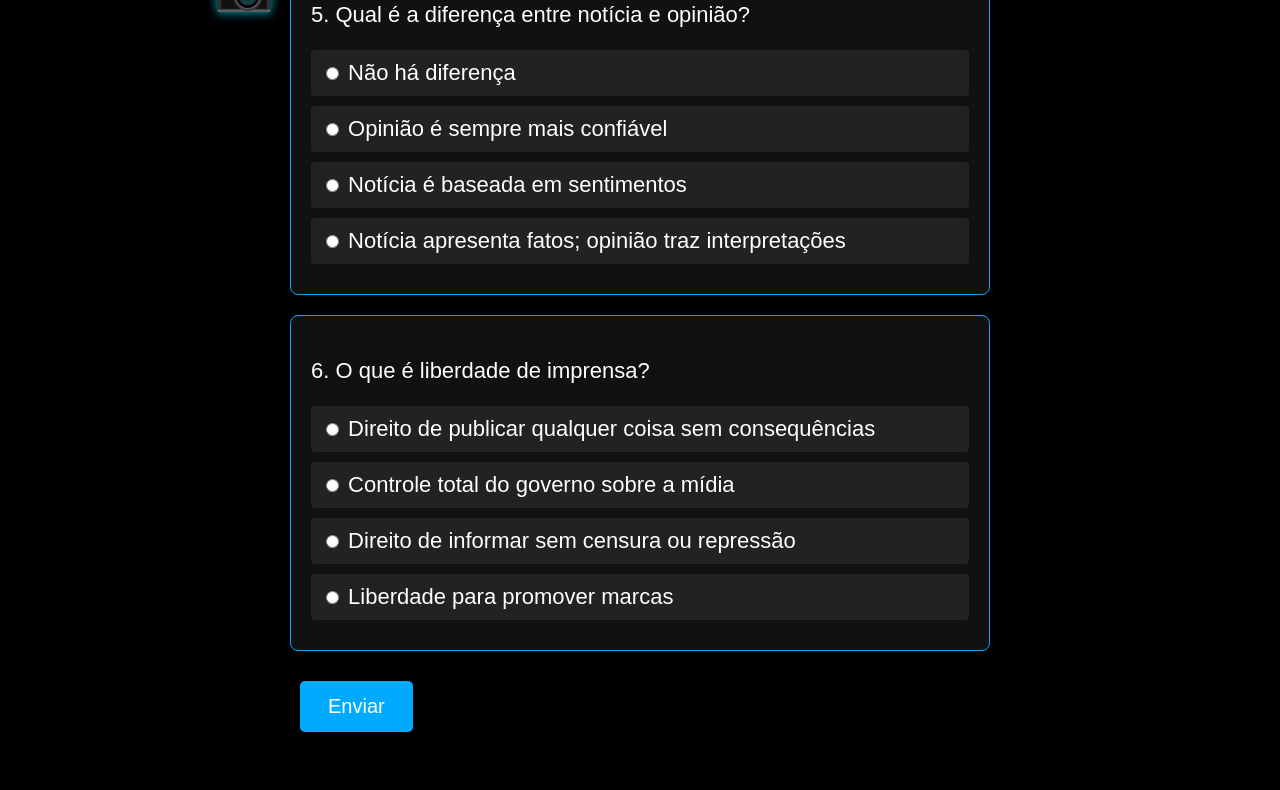
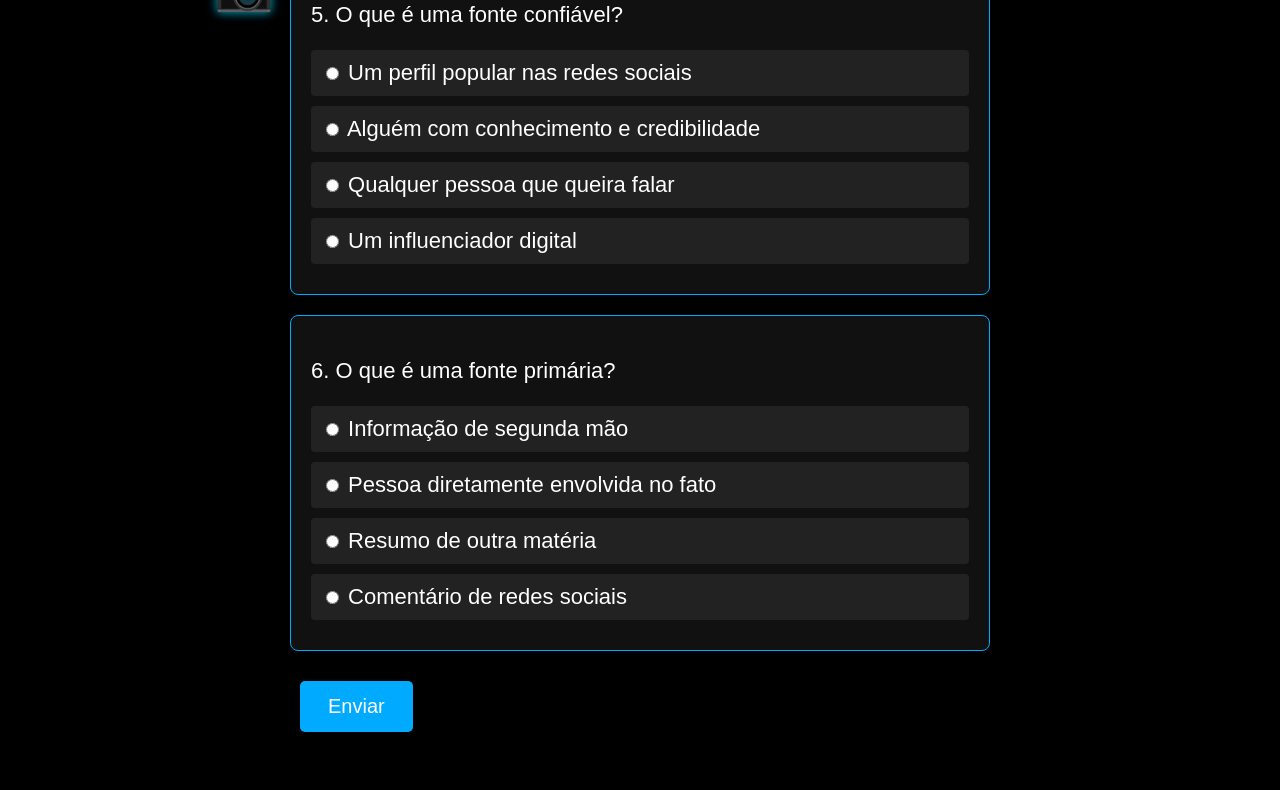
Before and after one commit to pereira-beatriz/quiz_de_jornalismo, a plain HTML site: page index.html in a window 1280 px wide. Shown: the part 1592-2382 px from the top of the page. Before the commit the page ends 2334 px from the top, so only its background shows below. Drawn offline with Linux system fonts and the light colour scheme.

Commit message:
Update index.html

```diff
--- a/index.html
+++ b/index.html
@@ -1,4 +1,4 @@
-<!DOCTYPE ahtml>
+<!DOCTYPE html>
 <html lang="pt-BR">
 <head>
     <meta charset="UTF-8">
@@ -96,165 +96,264 @@
 
 <div class="container">
     <h1>Quiz de Jornalismo</h1>
-
-    <form id="quiz-form">
-        <div class="question">
-            <p>1. Qual é a principal função do jornalismo?</p>
-            <label><input type="radio" name="q1" value="a"> Informar com precisão e imparcialidade</label>
-            <label><input type="radio" name="q1" value="b"> Promover produtos comerciais</label>
-            <label><input type="radio" name="q1" value="c"> Criar conteúdo viral</label>
-            <label><input type="radio" name="q1" value="d"> Entreter o público</label>
-        </div>
-
-        <div class="question">
-            <p>2. O que significa “checagem de fatos”?</p>
-            <label><input type="radio" name="q2" value="a"> Criar notícias com base em rumores</label>
-            <label><input type="radio" name="q2" value="b"> Confirmar fontes de entretenimento</label>
-            <label><input type="radio" name="q2" value="c"> Verificar se uma notícia é popular</label>
-            <label><input type="radio" name="q2" value="d"> Verificar a veracidade das informações</label>
-        </div>
-
-        <div class="question">
-            <p>3. Qual é o papel da ética no jornalismo?</p>
-            <label><input type="radio" name="q3" value="a"> Garantir que o jornalista seja famoso</label>
-            <label><input type="radio" name="q3" value="b"> Proteger interesses comerciais</label>
-            <label><input type="radio" name="q3" value="c"> Guiar a conduta responsável e justa</label>
-            <label><input type="radio" name="q3" value="d"> Criar manchetes chamativas</label>
-        </div>
-
-        <div class="question">
-            <p>4. O que é uma fonte confiável?</p>
-            <label><input type="radio" name="q4" value="a"> Um perfil popular nas redes sociais</label>
-            <label><input type="radio" name="q4" value="b"> Alguém com conhecimento e credibilidade</label>
-            <label><input type="radio" name="q4" value="c"> Qualquer pessoa que queira falar</label>
-            <label><input type="radio" name="q4" value="d"> Um influenciador digital</label>
-        </div>
-
-        <div class="question">
-            <p>5. Qual é a diferença entre notícia e opinião?</p>
-            <label><input type="radio" name="q5" value="a"> Não há diferença</label>
-            <label><input type="radio" name="q5" value="b"> Opinião é sempre mais confiável</label>
-            <label><input type="radio" name="q5" value="c"> Notícia é baseada em sentimentos</label>
-            <label><input type="radio" name="q5" value="d"> Notícia apresenta fatos; opinião traz interpretações</label>
-        </div>
-
-        <div class="question">
-            <p>6. O que é liberdade de imprensa?</p>
-            <label><input type="radio" name="q6" value="a"> Direito de publicar qualquer coisa sem consequências</label>
-            <label><input type="radio" name="q6" value="b"> Controle total do governo sobre a mídia</label>
-            <label><input type="radio" name="q6" value="c"> Direito de informar sem censura ou repressão</label>
-            <label><input type="radio" name="q6" value="d"> Liberdade para promover marcas</label>
-        </div>
-
-        <button type="button" onclick="verificarRespostas()">Enviar</button>
-        <button type="button" id="retry" onclick="tentarNovamente()" style="display:none;">Tentar novamente</button>
-    </form>
-
+    <form id="quiz-form"></form>
     <div id="result"></div>
 </div>
 
 <script>
-    // Emojis flutuando nas laterais da tela
+    const bancoDePerguntas = [
+        {
+            pergunta: "Qual é a principal função do jornalismo?",
+            alternativas: ["Informar com precisão e imparcialidade", "Promover produtos comerciais", "Criar conteúdo viral", "Entreter o público"],
+            correta: 0
+        },
+        {
+            pergunta: "O que significa 'checagem de fatos'?",
+            alternativas: ["Criar notícias com base em rumores", "Confirmar fontes de entretenimento", "Verificar se uma notícia é popular", "Verificar a veracidade das informações"],
+            correta: 3
+        },
+        {
+            pergunta: "Qual é o papel da ética no jornalismo?",
+            alternativas: ["Garantir que o jornalista seja famoso", "Proteger interesses comerciais", "Guiar a conduta responsável e justa", "Criar manchetes chamativas"],
+            correta: 2
+        },
+        {
+            pergunta: "O que é uma fonte confiável?",
+            alternativas: ["Um perfil popular nas redes sociais", "Alguém com conhecimento e credibilidade", "Qualquer pessoa que queira falar", "Um influenciador digital"],
+            correta: 1
+        },
+        {
+            pergunta: "Qual é a diferença entre notícia e opinião?",
+            alternativas: ["Não há diferença", "Opinião é sempre mais confiável", "Notícia é baseada em sentimentos", "Notícia apresenta fatos; opinião traz interpretações"],
+            correta: 3
+        },
+        {
+            pergunta: "O que é liberdade de imprensa?",
+            alternativas: ["Direito de publicar qualquer coisa sem consequências", "Controle total do governo sobre a mídia", "Direito de informar sem censura ou repressão", "Liberdade para promover marcas"],
+            correta: 2
+        },
+        {
+            pergunta: "O que é um 'lead' em jornalismo?",
+            alternativas: ["Opinião", "Resumo", "Conclusão", "Citação"],
+            correta: 1
+        },
+        {
+            pergunta: "O que é uma pauta?",
+            alternativas: ["Agenda de temas jornalísticos", "Artigo de opinião", "Publicidade", "Entrevista"],
+            correta: 0
+        },
+        {
+            pergunta: "O que é um furo jornalístico?",
+            alternativas: ["Erro de apuração", "Exclusividade na informação", "Repetição de conteúdo", "Correção editorial"],
+            correta: 1
+        },
+        {
+            pergunta: "Qual é a função do editorial?",
+            alternativas: ["Informar", "Opinar", "Anunciar", "Divertir"],
+            correta: 1
+        },
+    {
+        pergunta: "O que é uma reportagem investigativa?",
+        alternativas: ["Uma matéria sobre esportes", "Uma análise de moda", "Uma apuração profunda sobre temas relevantes", "Uma entrevista com celebridades"],
+        correta: 2
+    },
+    {
+        pergunta: "Qual é o objetivo da imparcialidade no jornalismo?",
+        alternativas: ["Defender um ponto de vista", "Evitar conflitos", "Apresentar os fatos sem viés", "Agradar o público"],
+        correta: 2
+    },
+    {
+        pergunta: "O que caracteriza uma notícia falsa?",
+        alternativas: ["Informações verificadas", "Fontes confiáveis", "Conteúdo enganoso ou fabricado", "Reportagem de campo"],
+        correta: 2
+    },
+    {
+        pergunta: "Qual é a importância da apuração jornalística?",
+        alternativas: ["Aumentar o número de cliques", "Confirmar a veracidade das informações", "Criar manchetes chamativas", "Promover marcas"],
+        correta: 1
+    },
+    {
+        pergunta: "O que é uma entrevista jornalística?",
+        alternativas: ["Uma conversa informal", "Uma reunião de pauta", "Uma técnica para obter informações de fontes", "Uma propaganda disfarçada"],
+        correta: 2
+    },
+    {
+        pergunta: "Qual é o papel do editor em uma redação?",
+        alternativas: ["Escrever todas as matérias", "Revisar e organizar conteúdos jornalísticos", "Fazer anúncios", "Publicar sem revisão"],
+        correta: 1
+    },
+    {
+        pergunta: "O que é uma crônica jornalística?",
+        alternativas: ["Uma notícia urgente", "Um texto opinativo com tom pessoal", "Uma reportagem investigativa", "Uma entrevista coletiva"],
+        correta: 1
+    },
+    {
+        pergunta: "O que diferencia uma notícia de uma propaganda?",
+        alternativas: ["A propaganda é imparcial", "A notícia tem intenção comercial", "A propaganda promove produtos; a notícia informa", "Ambas têm o mesmo objetivo"],
+        correta: 2
+    },
+    {
+        pergunta: "Qual é a função do jornalista?",
+        alternativas: ["Manipular informações", "Informar com responsabilidade", "Criar boatos", "Promover interesses pessoais"],
+        correta: 1
+    },
+    {
+        pergunta: "O que é uma fonte anônima?",
+        alternativas: ["Fonte sem credibilidade", "Pessoa que não quer ser identificada", "Perfil falso", "Informação pública"],
+        correta: 1
+    },
+    {
+        pergunta: "O que é uma matéria jornalística?",
+        alternativas: ["Um artigo científico", "Um conteúdo informativo produzido por jornalistas", "Uma postagem em rede social", "Um anúncio publicitário"],
+        correta: 1
+    },
+    {
+        pergunta: "Qual é o papel da objetividade no jornalismo?",
+        alternativas: ["Expressar opiniões pessoais", "Influenciar o público", "Apresentar os fatos sem interferência emocional", "Criar polêmicas"],
+        correta: 2
+    },
+    {
+        pergunta: "O que é uma manchete?",
+        alternativas: ["Texto de rodapé", "Título principal de uma notícia", "Resumo da matéria", "Legenda de imagem"],
+        correta: 1
+    },
+    {
+        pergunta: "O que é jornalismo digital?",
+        alternativas: ["Jornal impresso", "Notícias transmitidas por rádio", "Produção de conteúdo jornalístico para plataformas online", "Revistas semanais"],
+        correta: 2
+    },
+    {
+        pergunta: "Qual é a função da editoria em um jornal?",
+        alternativas: ["Organizar os anúncios", "Dividir o conteúdo por temas", "Selecionar imagens", "Publicar comentários dos leitores"],
+        correta: 1
+    },
+    {
+        pergunta: "O que é uma nota jornalística?",
+        alternativas: ["Texto longo e detalhado", "Informação breve e objetiva", "Entrevista exclusiva", "Artigo opinativo"],
+        correta: 1
+    },
+    {
+        pergunta: "O que é uma cobertura jornalística?",
+        alternativas: ["Uma análise literária", "Acompanhamento de um evento em tempo real", "Uma crítica de cinema", "Uma propaganda institucional"],
+        correta: 1
+    },
+    {
+        pergunta: "Qual é o papel da linguagem clara no jornalismo?",
+        alternativas: ["Confundir o leitor", "Facilitar o entendimento da informação", "Impressionar com palavras difíceis", "Criar mistério"],
+        correta: 1
+    },
+    {
+        pergunta: "O que é uma retratação jornalística?",
+        alternativas: ["Uma nova reportagem", "Correção de erro publicado", "Entrevista com o autor", "Opinião do editor"],
+        correta: 1
+    },
+    {
+        pergunta: "O que é uma fonte primária?",
+        alternativas: ["Informação de segunda mão", "Pessoa diretamente envolvida no fato", "Resumo de outra matéria", "Comentário de redes sociais"],
+        correta: 1
+    },
+    {
+        pergunta: "Qual é a função da fotografia no jornalismo?",
+        alternativas: ["Decorar a página", "Ilustrar e complementar a informação", "Promover o fotógrafo", "Criar memes"],
+        correta: 1
+    },
+    {
+        pergunta: "O que é uma análise jornalística?",
+        alternativas: ["Relato de um fato", "Interpretação aprofundada de um tema", "Resumo de uma notícia", "Entrevista com especialistas"],
+        correta: 1
+    },
+    {
+        pergunta: "O que é uma fonte secundária?",
+        alternativas: ["Pessoa que presenciou o fato", "Informação obtida por meio de outra publicação", "Autor da notícia", "Entrevistado principal"],
+        correta: 1
+    },
+    {
+        pergunta: "O que é uma notícia de última hora?",
+        alternativas: ["Informação antiga", "Boato viral", "Fato recente e urgente", "Matéria de opinião"],
+        correta: 2
+    },
+    {
+        pergunta: "O que é uma coluna jornalística?",
+        alternativas: ["Texto opinativo publicado regularmente", "Resumo de notícias", "Entrevista com especialistas", "Publicidade institucional"],
+        correta: 0
+    },
+    {
+        pergunta: "Qual é a importância da diversidade de fontes?",
+        alternativas: ["Repetir a mesma versão", "Evitar contradições", "Enriquecer a apuração e garantir pluralidade", "Facilitar a edição"],
+        correta: 2
+    }
+    ];
+        // Adicione mais perguntas conforme necessário
+
+
+    function gerarQuiz() {
+        const quizForm = document.getElementById("quiz-form");
+        quizForm.innerHTML = "";
+
+        const perguntasSelecionadas = bancoDePerguntas.sort(() => 0.5 - Math.random()).slice(0, 6);
+
+        perguntasSelecionadas.forEach((item, index) => {
+            const div = document.createElement("div");
+            div.className = "question";
+            div.innerHTML = `<p>${index + 1}. ${item.pergunta}</p>` +
+                item.alternativas.map((alt, i) =>
+                    `<label><input type="radio" name="q${index + 1}" value="${i}"> ${alt}</label>`
+                ).join("");
+            quizForm.appendChild(div);
+        });
+
+        const botaoEnviar = document.createElement("button");
+        botaoEnviar.type = "button";
+        botaoEnviar.textContent = "Enviar";
+        botaoEnviar.onclick = () => verificarRespostas(perguntasSelecionadas);
+        quizForm.appendChild(botaoEnviar);
+
+        const botaoRetry = document.createElement("button");
+        botaoRetry.type = "button";
+        botaoRetry.id = "retry";
+        botaoRetry.textContent = "Tentar novamente";
+        botaoRetry.style.display = "none";
+        botaoRetry.onclick = () => location.reload();
+        quizForm.appendChild(botaoRetry);
+    }
+
+    function verificarRespostas(perguntas) {
+        let acertos = 0;
+        const resultado = document.getElementById("result");
+        const botaoRetry = document.getElementById("retry");
+
+        document.querySelectorAll('label').forEach(label => label.classList.remove('selected'));
+
+        perguntas.forEach((item, i) => {
+            const resposta = document.querySelector(`input[name="q${i + 1}"]:checked`);
+            if (resposta) {
+                resposta.parentElement.classList.add('selected');
+                if (parseInt(resposta.value) === item.correta) {
+                    acertos++;
+                }
+            }
+        });
+
+        resultado.textContent = acertos === perguntas.length
+            ? `🎉 Parabéns! Você acertou todas as ${acertos} perguntas.`
+            : `✅ Acertos: ${acertos} | ❌ Erros: ${perguntas.length - acertos}`;
+        botaoRetry.style.display = "inline-block";
+    }
+
+    // Emojis flutuantes
     let icones = ["📷", "🎙️", "📰", "🔍", "✏️", "📡"];
-    // Aumentando o número de emojis para 120 para maior frequência
     for (let i = 0; i < 120; i++) {
         let icon = document.createElement("div");
         icon.className = "icon";
         icon.textContent = icones[Math.floor(Math.random() * icones.length)];
-
-        let left;
-        let rand = Math.random();
-        // Faixa de queda dos emojis ampliada para cobrir mais a tela
-        const range = 300;
-        if (rand < 0.5) {
-            // Lado esquerdo
-            left = Math.random() * range;
-        } else {
-            // Lado direito
-            left = window.innerWidth - Math.random() * range;
-        }
-
+        let left = Math.random() < 0.5 ? Math.random() * 300 : window.innerWidth - Math.random() * 300;
         icon.style.left = left + "px";
         icon.style.top = Math.random() * window.innerHeight + "px";
         icon.style.animationDuration = (4 + Math.random() * 4) + "s";
         document.body.appendChild(icon);
     }
 
-    // Objeto com as respostas corretas
-    const respostasCorretas = {
-        q1: "a",
-        q2: "d",
-        q3: "c",
-        q4: "b",
-        q5: "d",
-        q6: "c"
-    };
-
-    // Função para verificar as respostas
-    function verificarRespostas() {
-        let acertos = 0;
-        const total = Object.keys(respostasCorretas).length;
-        const resultado = document.getElementById("result");
-        const botaoRetry = document.getElementById("retry");
-
-        // Remove a classe 'selected' de todas as labels
-        document.querySelectorAll('label').forEach(label => {
-            label.classList.remove('selected');
-        });
-
-        for (let i = 1; i <= total; i++) {
-            const resposta = document.querySelector(`input[name="q${i}"]:checked`);
-
-            // Se uma resposta foi selecionada
-            if (resposta) {
-                // Adiciona a classe 'selected' à label da resposta selecionada
-                resposta.parentElement.classList.add('selected');
-
-                if (resposta.value === respostasCorretas[`q${i}`]) {
-                    acertos++;
-                }
-            }
-        }
-
-        // Exibe o resultado e o botão de tentar novamente
-        if (acertos === total) {
-            resultado.textContent = `🎉 Parabéns! Você acertou todas as ${total} perguntas. Você conseguiu!`;
-        } else {
-            resultado.textContent = `✅ Acertos: ${acertos} | ❌ Erros: ${total - acertos}`;
-        }
-
-        botaoRetry.style.display = "inline-block";
-    }
-
-    // Função para tentar novamente
-    function tentarNovamente() {
-        const formulario = document.getElementById("quiz-form");
-        formulario.reset();
-
-        const resultado = document.getElementById("result");
-        resultado.textContent = "";
-
-        const botaoRetry = document.getElementById("retry");
-        botaoRetry.style.display = "none";
-
-        // Remove a classe 'selected' de todas as labels
-        document.querySelectorAll('label').forEach(label => {
-            label.classList.remove('selected');
-        });
-
-    }
-
-    // Adiciona evento para escurecer a alternativa selecionada
-    document.querySelectorAll('input[type="radio"]').forEach(radio => {
-        radio.addEventListener('change', (event) => {
-            // Remove a classe 'selected' de todas as labels do mesmo grupo de rádio
-            document.querySelectorAll(`input[name="${event.target.name}"]`).forEach(input => {
-                input.parentElement.classList.remove('selected');
-            });
-            // Adiciona a classe 'selected' à label da alternativa clicada
-            event.target.parentElement.classList.add('selected');
-        });
-    });
+    window.onload = gerarQuiz;
 </script>
 
 </body>
```
